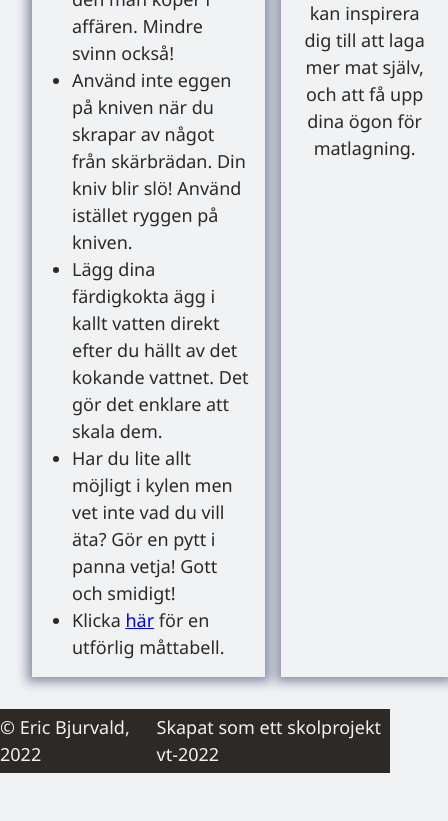
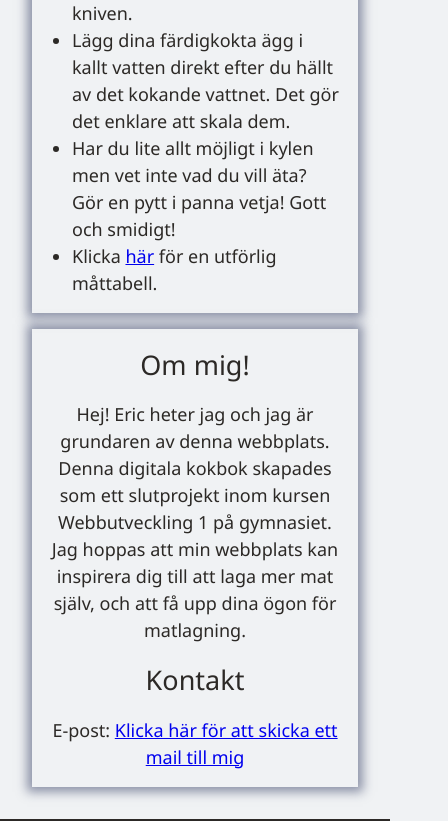
Before and after one commit to DJEricB/kokboken, a plain HTML site: page index.html in a window 390 px wide. Shown: the part 1156-1977 px from the top of the page, 448 px wide, since content can reach past the window. Before the commit the page ends 1929 px from the top, so only its background shows below. Drawn offline with Linux system fonts and the light colour scheme.

Commit message:
25-maj-2022

```diff
--- a/css/food.css
+++ b/css/food.css
@@ -40,6 +40,7 @@
 .obs {
 	color: red;
 	font-weight: bold;
+	font-size: 1.25rem;
 }
 .servings__container {
 	font-size: 1.25rem;
--- a/css/index.css
+++ b/css/index.css
@@ -15,20 +15,31 @@
 	text-align: center;
 }
 .om__text {
-	margin: 1rem 1rem 0 1rem;
+	margin: 1rem 1rem 1rem 1rem;
 	text-align: center;
 }
 .tipswrapper {
 	margin-inline: 2rem;
 	margin-top: 2rem;
 	grid-template-columns: 1fr 1fr;
+	grid-template-areas: 't o';
 }
 .tipswrapper > div {
 	box-shadow: 0 0 10px 5px hsl(var(--clr-accent-dark) / 0.5);
 }
 .tips {
 	grid-column: 1 / 2;
+	grid-area: t;
 }
 .ommig {
 	grid-column: 2 / 3;
+	grid-area: o;
 }
+@media screen and (max-width: 768px) {
+	.tipswrapper {
+		grid-template-columns: 1fr;
+		grid-template-areas:
+			't'
+			'o';
+	}
+}
--- a/css/measures.css
+++ b/css/measures.css
@@ -94,6 +94,6 @@ p {
 			'ktt ktt ktt ktt ktt ktt'
 			'sal sal sal sal sal sal'
 			'dec dec dec dec dec dec'
-			'tmp tmp tmp tmp tmp tmp' /* FIXME: */;
+			'tmp tmp tmp tmp tmp tmp';
 	}
 }
--- a/index.html
+++ b/index.html
@@ -182,6 +182,13 @@
 					inspirera dig till att laga mer mat själv, och att få upp dina ögon
 					för matlagning.
 				</p>
+				<h2 class="om__header">Kontakt</h2>
+				<p class="om__text">
+					E-post:
+					<a href="mailto:eric.bjurvald@edu.nykoping.se"
+						>Klicka här för att skicka ett mail till mig</a
+					>
+				</p>
 			</div>
 		</section>
 		<footer class="footer flex">
```
